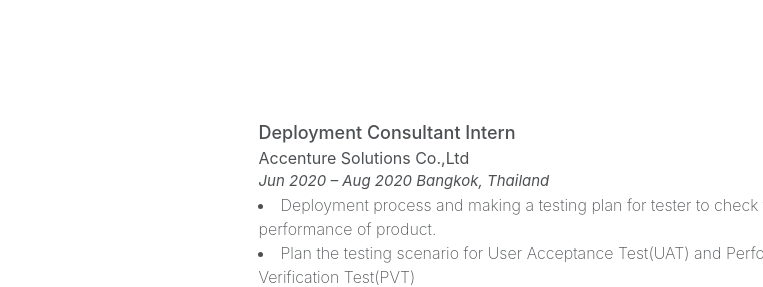
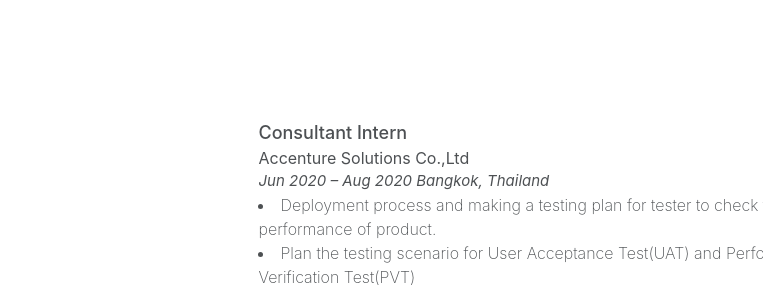
Before and after one commit to mywarissara/me, a plain HTML site: page index.html in a window 1280 px wide. Shown: the part 2140-2427 px from the top of the page, 517-1280 px from the left. Drawn offline with nearby package versions, Linux system fonts and the light colour scheme.

Commit message:
Update index.html

```diff
--- a/index.html
+++ b/index.html
@@ -726,7 +726,7 @@
         </div>
         <div class="exp-inner-2">
             <div class="acn-box">
-                <span style="font-weight:500; font-size: large;">Deployment Consultant Intern</span><br>
+                <span style="font-weight:500; font-size: large;">Consultant Intern</span><br>
                 <span style="font-weight:normal; font-size: medium;">Accenture Solutions Co.,Ltd</span>
                 <br><i> Jun 2020 – Aug 2020 Bangkok, Thailand </i><br>
                 <span style="font-weight:200; font-size:medium;">
```
